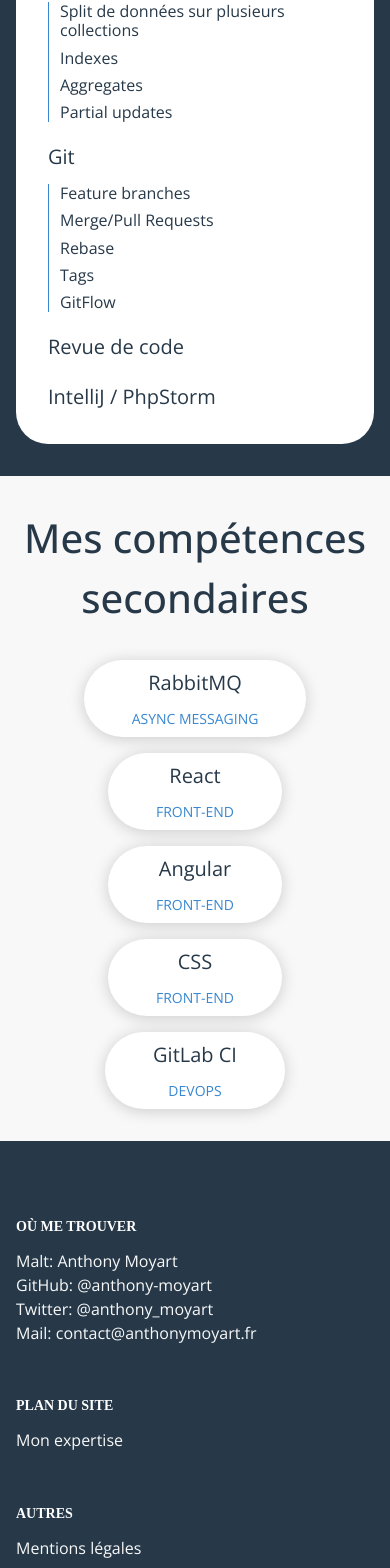
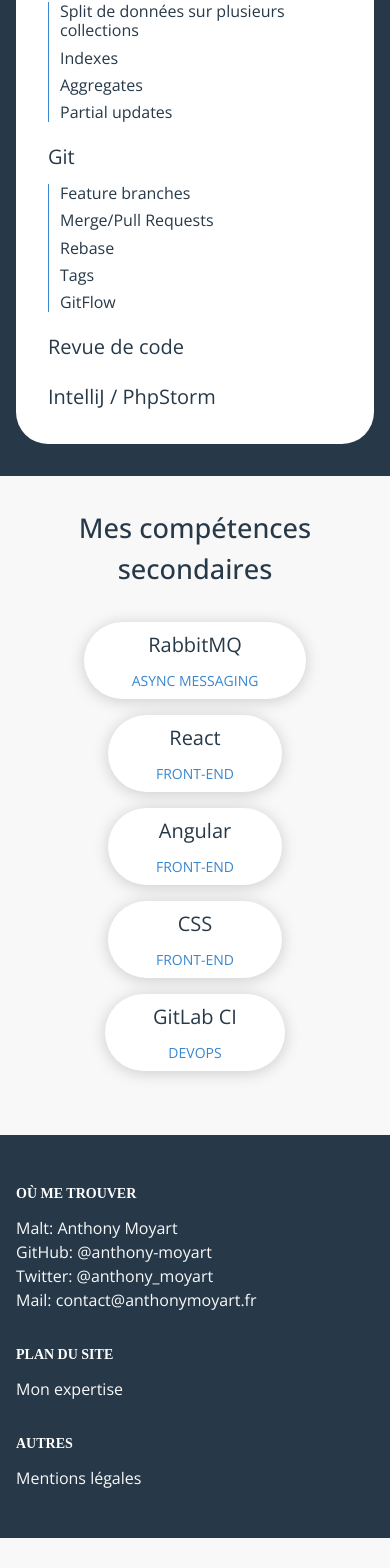
Before and after one commit to anthony-moyart/anthonymoyart.fr, a Next.js app: page / in a window 390 px wide. Shown: the part 2179-3747 px from the top of the page. After the commit the page ends 3717 px from the top, so only its background shows below. Built offline with nearby package versions, Linux system fonts and the light colour scheme.

Commit message:
responsive adjustments

```diff
--- a/components/footer.module.scss
+++ b/components/footer.module.scss
@@ -1,7 +1,18 @@
 @import "../styles/variables";
+@import "../styles/utils";
 
 .wrapper {
-  padding: 3.5rem 0;
+  margin-top: 10rem;
+
+  @include mobile {
+    margin-top: 4rem;
+  }
+
+  padding: 5rem 0;
+
+  @include mobile {
+    padding: 3rem 0;
+  }
 
   a {
     &, &:visited {
--- a/components/home/secondary-skills.module.scss
+++ b/components/home/secondary-skills.module.scss
@@ -3,10 +3,10 @@
 @import "../../styles/utils";
 
 .wrapper {
-  padding: 6.25rem 0;
+  padding: 6.25rem 0 0;
 
   @include mobile {
-    padding: 2rem 0;
+    padding: 2rem 0 0;
   }
 }
 
@@ -18,6 +18,7 @@
 
   @include mobile {
     margin-bottom: 2rem;
+    font-size: 1.7rem;
   }
 }
 
--- a/styles/global.scss
+++ b/styles/global.scss
@@ -61,7 +61,7 @@ h4 {
   font-family: "Charter B", "Charter", serif;
   text-transform: uppercase;
   font-weight: 900;
-  margin-bottom: .75rem;
+  margin: 0 0 .75rem;
 }
 
 a {
```
